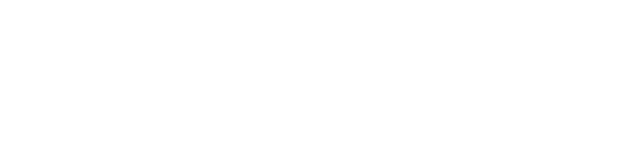
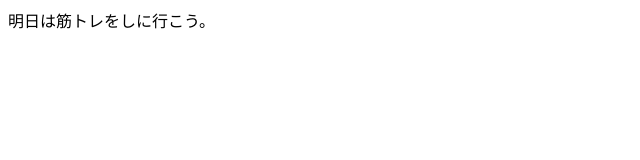
Before and after one commit to terry-man-com/JavaScript-for-study, a plain HTML site: page index.html in a window 1280 px wide. Shown: the whole page, without its empty margins (0-640 px from the left). Drawn offline with Linux system fonts and the light colour scheme.

Commit message:
documentオブジェクトの持つプロパティやメソッド

```diff
--- a/app.js
+++ b/app.js
@@ -13,7 +13,7 @@ foo(bar);
 // 戻り値
 const changeDarkMode = (time) => {
   if(new Date().getHours() > time){
-    document.body.style.backgroundColor = "#333";
+    document.body.style.backgroundColor = "#fff";
   }
 };
 const getSeason = () => {
@@ -97,3 +97,16 @@ console.log(omitPostTitle("The Third Door"));
 // メソッドチェーン
 const name = ["Yamada", "Taro"];
 console.log(name.join(" ").toUpperCase());
+
+// Web API
+//  window.addEventListener("load", () => {
+//   alert("Hello");
+//  });
+// documentオブジェクトの主要なプロパティやメソッド
+//使用例
+const $post = document.createElement("article");
+$post.setAttribute("class", "post");
+$post.innerText = "明日は筋トレをしに行こう。";
+
+const $timeline = document.getElementById("timeline");
+$timeline.appendChild($post);
--- a/index.html
+++ b/index.html
@@ -7,7 +7,7 @@
     <meta name="description" content="このウェブサイトの説明文をここに入力してください">
 </head>
 <body>
-
+    <div id="timeline"></div>
 
     <script src="./app.js"></script>
 </body>
```
Also changed, not shown: 1 other file.
